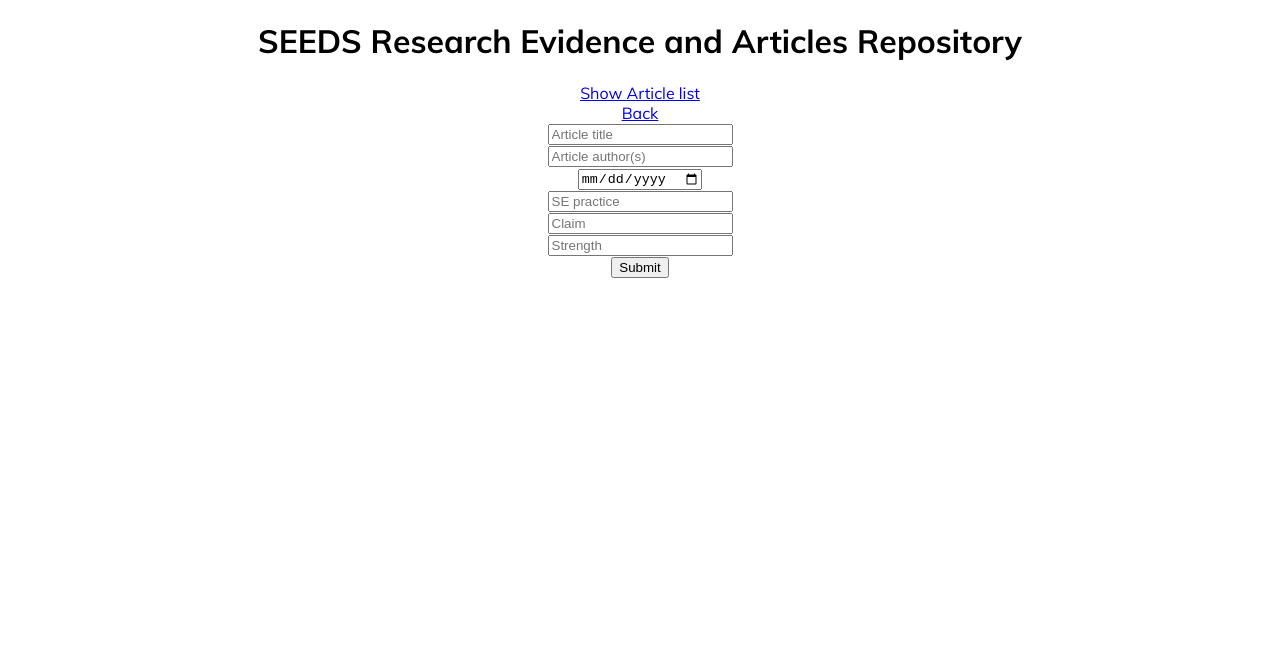
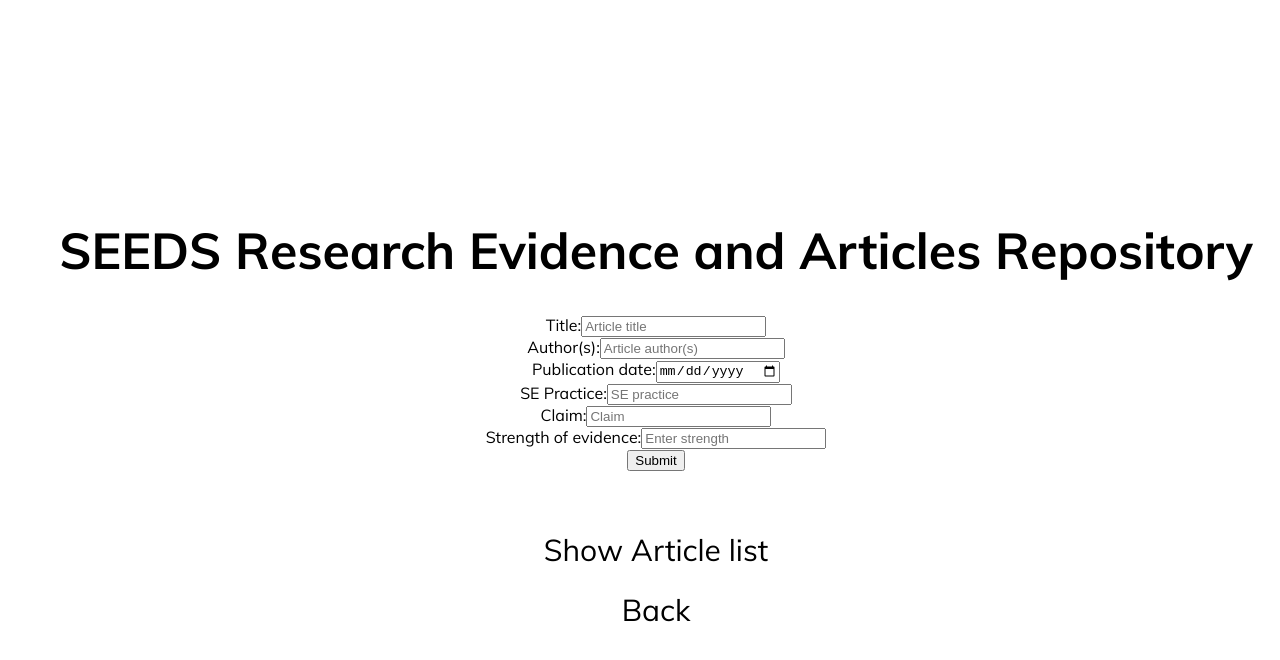
Before and after one commit to kdr1283/CISE-SEEDSRemastered, a React (Create React App) app in the folder client/: page /Submit-Article in a window 1280 px wide. Shown: the top 660 px of the page. Built offline with nearby package versions, Linux system fonts and the light colour scheme.

Commit message:
more css

```diff
--- a/client/public/index.html
+++ b/client/public/index.html
@@ -9,6 +9,19 @@
       name="description"
       content="Web site created using create-react-app"
     />
+    <script>
+      const inputs = document.querySelectorAll('input');
+
+      inputs.forEach(el => {
+        el.addEventListener('blur', e => {
+          if(e.target.value) {
+            e.target.classList.add('dirty');
+          } else {
+            e.target.classList.remove('dirty');
+          }
+        })
+      })
+    </script>
     <link rel="apple-touch-icon" href="%PUBLIC_URL%/logo192.png" />
     <!--
       manifest.json provides metadata used when your web app is installed on a
--- a/client/src/App.css
+++ b/client/src/App.css
@@ -44,6 +44,45 @@
   color: white;
 }
 
+.AppBody {
+  margin: 0;
+  padding: 0;
+  position: absolute;
+  top: 50%;
+  left: 50%;
+  transform: translateX(-50%) translateY(-50%)
+}
+
+h1 {
+  font-size: 50px;
+}
+
+li {
+  display: inline-block;
+}
+
+li a {
+  text-decoration: none;
+  display: inline-block;
+  color: black;
+  font-size: 30px;
+  padding: 0 20px;
+}
+
+.link-style::after {
+  content: '';
+  display: block;
+  width: 0;
+  height: 2px;
+  background: orangered;
+  transition: width .3s;
+}
+
+.link-style:hover::after {
+  width: 100%;
+  transition: width .3s;
+}
+
 .content-table {
   border-collapse: collapse;
   margin: 50px 0;
@@ -58,7 +97,7 @@
 .content-table thead tr {
   background-color: orangered;
   color: #ffffff;
-  text-align: left;
+  text-align: center;
 }
 
 .content-table th,
@@ -77,3 +116,92 @@
 .content-table tbody tr:last-of-type {
   border-bottom: 2px solid orangered;
 }
+
+.custom-field-body {
+  width: 100vw;
+  height: 100vh;
+  display: flex;
+  flex-direction: column;
+  justify-content: center;
+  align-items: center;
+  font-size: 16px;
+}
+
+.custom-field {
+  position: relative;
+  font-size: 14px;
+  border-top: 20px solid transparent;
+  margin-bottom: 5px;
+  --field-padding: 12px;
+}
+
+.custom-field input {
+  border: none;
+  -webkit-appearance: none;
+  -ms-appearance: none;
+  -moz-appearance: none;
+  appearance: none;
+  background: #f2f2f2;
+  padding: var(--field-padding);
+  border-radius: 3px;
+  width: 250px;
+  outline: none;
+  font-size: 14px;
+}
+
+.custom-field .placeholder {
+  position: absolute;
+  left: var(--field-padding);
+  width: calc(100% - (var(--field-padding) * 2));
+  overflow: hidden;
+  white-space: nowrap;
+  text-overflow: ellipsis;
+  top: 22px;
+  line-height: 100%;
+  transform: translateY(-50%);
+  color: #aaa;
+  transition:
+    top 0.3s ease,
+    color 0.3s ease,
+    font-size 0.3s ease;
+}
+
+.custom-field input.dirty + .placeholder,
+.custom-field input:focus + .placeholder,
+.custom-field input:not(:placeholder-shown) + .placeholder {
+  top: -10px;
+  font-size: 10px;
+  color: #222;
+}
+
+*, *::before, *::after {
+  box-sizing: border-box;
+}
+
+.custom-field.one input {
+  background: none;
+  border: 2px solid #ddd;
+  transition: border-color 0.3s ease;
+}
+
+.custom-field.one input + .placeholder {
+  left: 8px;
+  padding: 0 5px;
+}
+
+.custom-field.one input.dirty,
+.custom-field.one input:not(:placeholder-shown),
+.custom-field.one input:focus {
+  border-color: #222;
+  transition-delay: 0.1s
+}
+
+.custom-field.one input.dirty + .placeholder,
+.custom-field.one input:not(:placeholder-shown) + .placeholder,
+.custom-field.one input:focus + .placeholder {
+  top: 0;
+  font-size: 10px;
+  color: #222;
+  background: #fff;
+  width: auto
+}
--- a/client/src/components/Home.js
+++ b/client/src/components/Home.js
@@ -28,10 +28,20 @@ class Home extends Component {
   render() {
     return (
       <div className="App">
-        <h1>SEEDS Research Evidence and Articles Repository</h1>
-        <Link to="/Show-Article-List">Show Articles</Link>
-        <br />
-        <Link to="/Submit-Article">Submit an Article</Link>
+        <body className="AppBody">
+          <h1>SEEDS Research Evidence and Articles Repository</h1>
+          <h2>Team 7</h2>
+          <li>
+            <Link className="link-style" to="/Show-Article-List">
+              Show Articles
+            </Link>
+          </li>
+          <li>
+            <Link className="link-style" to="/Submit-Article">
+              Submit an Article
+            </Link>
+          </li>
+        </body>
       </div>
     );
   }
--- a/client/src/components/ShowArticleList.js
+++ b/client/src/components/ShowArticleList.js
@@ -1,6 +1,6 @@
 /* eslint-disable class-methods-use-this */
 import React, { Component } from "react";
-// import "../App.css";
+import "../App.css";
 import axios from "axios";
 import { Link } from "react-router-dom";
 import ArticleTable from "./ArticleTable";
@@ -113,28 +113,34 @@ class ShowArticleList extends Component {
   render() {
     return (
       <div className="App">
+        <body className="custom-field-body">
           <h1>SEEDS Research Evidence and Articles Repository</h1>
-        <Link to="/">Back</Link>
+          <li>
+            <Link className="link-style" to="/">
+              Back
+            </Link>
+          </li>
           <br />
           <input
             type="text"
             id="mySEPracticeInput"
             onKeyUp={this.filterSearchBySEPractice}
-          placeholder="Search for SE Practice..."
+            placeholder="Search for SE Practice"
           />
           <input
             type="text"
             id="myDateInput"
             onKeyUp={this.filterSearchByYear}
-          placeholder="Search by publication year..."
+            placeholder="Search by publication year"
           />
           <input
             type="text"
             id="myClaimInput"
             onKeyUp={this.filterSearchByClaim}
-          placeholder="Search by related-claim..."
+            placeholder="Search for a related-claim"
           />
           <ArticleTable data={this.state.articles} />
+        </body>
       </div>
     );
   }
--- a/client/src/components/SubmitArticle.js
+++ b/client/src/components/SubmitArticle.js
@@ -1,3 +1,4 @@
+/* eslint-disable jsx-a11y/label-has-associated-control */
 /* eslint-disable react/prop-types */
 import React, { Component } from "react";
 import { Link } from "react-router-dom";
@@ -54,11 +55,11 @@ class SubmitArticle extends Component {
   render() {
     return (
       <div className="App">
+        <body className="custom-field-body">
           <h1>SEEDS Research Evidence and Articles Repository</h1>
-        <Link to="/Show-Article-List">Show Article list</Link>
-        <br />
-        <Link to="/">Back</Link>
           <form noValidate onSubmit={this.onSubmit}>
+            <label>
+              Title:
               <input
                 type="text"
                 placeholder="Article title"
@@ -67,7 +68,10 @@ class SubmitArticle extends Component {
                 onChange={this.onChange}
                 required
               />
+            </label>
             <br />
+            <label>
+              Author(s):
               <input
                 type="text"
                 placeholder="Article author(s)"
@@ -76,7 +80,10 @@ class SubmitArticle extends Component {
                 onChange={this.onChange}
                 required
               />
+            </label>
             <br />
+            <label>
+              Publication date:
               <input
                 type="date"
                 placeholder="Publication year"
@@ -85,7 +92,10 @@ class SubmitArticle extends Component {
                 onChange={this.onChange}
                 required
               />
+            </label>
             <br />
+            <label>
+              SE Practice:
               <input
                 type="text"
                 placeholder="SE practice"
@@ -94,7 +104,10 @@ class SubmitArticle extends Component {
                 onChange={this.onChange}
                 required
               />
+            </label>
             <br />
+            <label>
+              Claim:
               <input
                 type="text"
                 placeholder="Claim"
@@ -103,18 +116,37 @@ class SubmitArticle extends Component {
                 onChange={this.onChange}
                 required
               />
+            </label>
             <br />
+            <label>
+              Strength of evidence:
               <input
                 type="text"
-            placeholder="Strength"
+                placeholder="Enter strength"
                 name="strength"
                 value={this.state.strength}
                 onChange={this.onChange}
                 required
               />
+            </label>
             <br />
             <input type="submit" />
           </form>
+          <br />
+          <br />
+          <br />
+          <li>
+            <Link className="link-style" to="/Show-Article-List">
+              Show Article list
+            </Link>
+          </li>
+          <br />
+          <li>
+            <Link className="link-style" to="/">
+              Back
+            </Link>
+          </li>
+        </body>
       </div>
     );
   }
```
Lines whose indentation alone changed are shown as unchanged.
